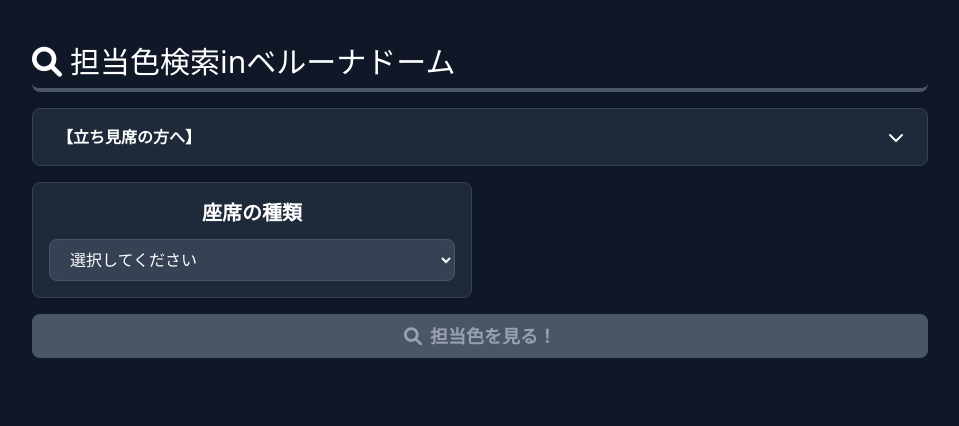
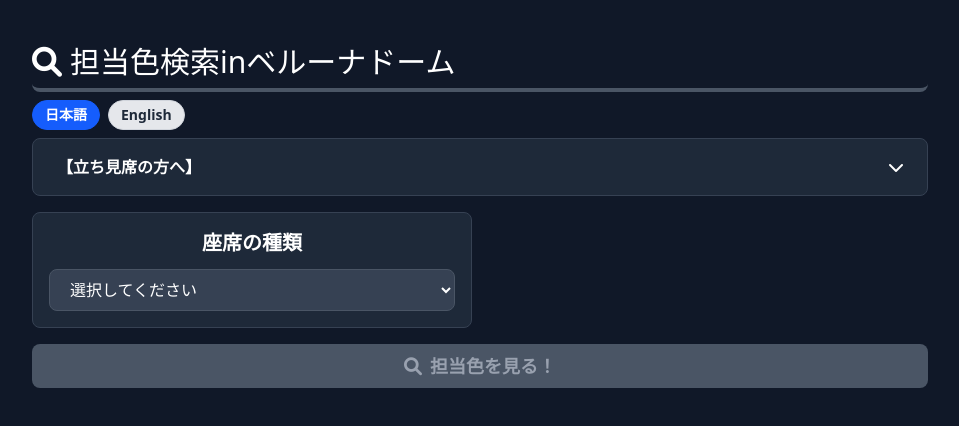
Before and after one commit to Yu-Takasaki/aqours6thcolor, a Next.js app: page / in a window 1280 px wide. Shown: the top 426 px of the page, without its empty margins (160-1119 px from the left). Built offline with nearby package versions, Linux system fonts and the light colour scheme.

Commit message:
多言語対応その１

```diff
--- a/src/app/_components/InfoAccordion.tsx
+++ b/src/app/_components/InfoAccordion.tsx
@@ -2,7 +2,11 @@
 
 import React, { useState } from "react";
 
-export default function InfoAccordion() {
+interface InfoAccordionProps {
+  messages: Record<string, string>;
+}
+
+export default function InfoAccordion({ messages }: InfoAccordionProps) {
   const [isOpen, setIsOpen] = useState(false);
 
   return (
@@ -11,15 +15,14 @@
         className="w-full px-6 py-4 text-left font-semibold flex items-center justify-between hover:bg-gray-700 transition-colors"
         onClick={() => setIsOpen(!isOpen)}
       >
-        <span>【立ち見席の方へ】</span>
+        <span>{messages['standing_title']}</span>
         <i className={`fas fa-chevron-down transition-transform ${isOpen ? 'rotate-180' : ''}`}></i>
       </button>
 
       {isOpen && (
         <div className="px-6 pb-4">
           <p className="text-gray-300 leading-relaxed">
-            立ち見席につきましては座席番号の記載ルールが不明瞭なため今回のAqoursRainbowでは詳細な色の指定をすることが難しくなってしまいました。<br />
-            つきましては、立ち見席は自分達の前方のブロックの色を引き継いでいただきますようよろしくお願いいたします。
+            {messages['standing_body']}
           </p>
         </div>
       )}
--- /dev/null
+++ b/src/app/_components/LanguageChip.tsx
@@ -0,0 +1,25 @@
+import React from "react";
+
+interface LanguageChipProps {
+  locale: string;
+  onChange: (locale: string) => void;
+}
+
+export default function LanguageChip({ locale, onChange }: LanguageChipProps) {
+  return (
+    <div className="flex gap-2">
+      <button
+        className={`px-3 py-1 rounded-full text-sm font-semibold transition-colors border ${locale === 'ja' ? 'bg-blue-600 text-white border-blue-600' : 'bg-gray-200 text-gray-800 border-gray-300'}`}
+        onClick={() => onChange('ja')}
+      >
+        日本語
+      </button>
+      <button
+        className={`px-3 py-1 rounded-full text-sm font-semibold transition-colors border ${locale === 'en' ? 'bg-blue-600 text-white border-blue-600' : 'bg-gray-200 text-gray-800 border-gray-300'}`}
+        onClick={() => onChange('en')}
+      >
+        English
+      </button>
+    </div>
+  );
+}
--- a/src/app/_components/ResultModal.tsx
+++ b/src/app/_components/ResultModal.tsx
@@ -9,9 +9,10 @@
     text: string;
     image: string;
   };
+  messages: Record<string, string>;
 }
 
-export default function ResultModal({ isOpen, onClose, result }: ResultModalProps) {
+export default function ResultModal({ isOpen, onClose, result, messages }: ResultModalProps) {
   const [show, setShow] = useState(isOpen);
   const [visible, setVisible] = useState(isOpen);
 
@@ -35,7 +36,7 @@
     >
       <div className={`bg-gray-800 rounded-lg p-8 max-w-md w-full mx-4 transition-opacity duration-500 ${visible ? 'opacity-100' : 'opacity-0'}`}>
         <div className="text-center">
-          <h3 className="text-xl font-semibold text-white mb-4">あなたの色は...</h3>
+          <h3 className="text-xl font-semibold text-white mb-4">{messages['your_color_is']}</h3>
           <div className="mb-4">
             <img
               src={result.image}
@@ -53,7 +54,7 @@
             className="bg-blue-600 hover:bg-blue-700 text-white px-6 py-2 rounded-lg transition-colors"
             onClick={onClose}
           >
-            閉じる
+            {messages['close']}
           </button>
         </div>
       </div>
--- a/src/app/_components/RowNumberSelector.tsx
+++ b/src/app/_components/RowNumberSelector.tsx
@@ -7,6 +7,7 @@
   seatType: string;
   base: string;
   block: string;
+  messages: Record<string, string>;
 }
 
 export default function RowNumberSelector({
@@ -14,26 +15,27 @@
   onRowChange,
   seatType,
   base,
-  block
+  block,
+  messages
 }: RowNumberSelectorProps) {
   const rowOptions = getRowOptions(seatType, base, block);
 
   return (
     <div className="bg-gray-800 rounded-lg border border-gray-700 p-4">
-      <h4 className="text-xl font-semibold text-center mb-3">列(段)</h4>
+      <h4 className="text-xl font-semibold text-center mb-3">{messages['row']}</h4>
       <select
         className="w-full px-4 py-2 bg-gray-700 border border-gray-600 rounded-lg text-white focus:outline-none focus:ring-2 focus:ring-blue-500"
         value={row}
         onChange={(e) => onRowChange(e.target.value)}
         disabled={!block}
       >
-        <option value="">選択してください</option>
+        <option value="">{messages['select']}</option>
         {rowOptions.map((rowNum: string) => (
           <option key={rowNum} value={rowNum}>{rowNum}</option>
         ))}
       </select>
       {!row && block && (
-        <div className="text-red-400 text-sm mt-2">列を選択してください。</div>
+        <div className="text-red-400 text-sm mt-2">{messages['select_row']}</div>
       )}
     </div>
   );
--- a/src/app/_components/SeatTypeSelector.tsx
+++ b/src/app/_components/SeatTypeSelector.tsx
@@ -3,18 +3,19 @@
 interface SeatTypeSelectorProps {
   value: string;
   onChange: (value: string) => void;
+  messages: Record<string, string>;
 }
 
-export default function SeatTypeSelector({ value, onChange }: SeatTypeSelectorProps) {
+export default function SeatTypeSelector({ value, onChange, messages }: SeatTypeSelectorProps) {
   return (
     <div className="bg-gray-800 rounded-lg border border-gray-700 p-4">
-      <h4 className="text-xl font-semibold text-center mb-3">座席の種類</h4>
+      <h4 className="text-xl font-semibold text-center mb-3">{messages['seat_type']}</h4>
       <select
         className="w-full px-4 py-2 bg-gray-700 border border-gray-600 rounded-lg text-white focus:outline-none focus:ring-2 focus:ring-blue-500"
         value={value}
         onChange={(e) => onChange(e.target.value)}
       >
-        <option value="">選択してください</option>
+        <option value="">{messages['select']}</option>
         <option value="arena">アリーナ</option>
         <option value="field">フィールドシート(スタンドFブロック)</option>
         <option value="other">上記以外</option>
--- /dev/null
+++ b/src/app/locales/en.ts
@@ -0,0 +1,17 @@
+const en = {
+  "title": "Member Color Search in Belluna Dome",
+  "your_color_is": "Your color is...",
+  "search_button": "Show my color!",
+  "seat_type": "Seat Type",
+  "base": "Base Side",
+  "block": "Block Number",
+  "row": "Row",
+  "select": "Please select",
+  "select_base": "Please select a base side.",
+  "select_block": "Please select a block.",
+  "select_row": "Please select a row.",
+  "close": "Close",
+  "standing_title": "[For Standing Seats]",
+  "standing_body": "For standing seats, the seat number rules are unclear, so it is difficult to specify a detailed color for this AqoursRainbow.\nTherefore, for standing seats, please follow the color of the block in front of you."
+};
+export default en;
--- /dev/null
+++ b/src/app/locales/ja.ts
@@ -0,0 +1,17 @@
+const ja = {
+  "title": "担当色検索inベルーナドーム",
+  "your_color_is": "あなたの色は...",
+  "search_button": "担当色を見る！",
+  "seat_type": "座席の種類",
+  "base": "塁側",
+  "block": "ブロック番号",
+  "row": "列(段)",
+  "select": "選択してください",
+  "select_base": "塁側を選択してください。",
+  "select_block": "ブロックを選択してください。",
+  "select_row": "列を選択してください。",
+  "close": "閉じる",
+  "standing_title": "【立ち見席の方へ】",
+  "standing_body": "立ち見席につきましては座席番号の記載ルールが不明瞭なため今回のAqoursRainbowでは詳細な色の指定をすることが難しくなってしまいました。\nつきましては、立ち見席は自分達の前方のブロックの色を引き継いでいただきますようよろしくお願いいたします。"
+};
+export default ja;
--- a/src/app/page.tsx
+++ b/src/app/page.tsx
@@ -8,6 +8,9 @@
 import ResultModal from "./_components/ResultModal";
 import InfoAccordion from "./_components/InfoAccordion";
 import { findColor, getResult } from "./lib/seatData";
+import LanguageChip from "./_components/LanguageChip";
+import ja from './locales/ja';
+import en from './locales/en';
 
 export default function Home() {
   const [seatType, setSeatType] = useState("");
@@ -17,6 +20,16 @@
   const [showModal, setShowModal] = useState(false);
   const [result, setResult] = useState({ color: "", member: "", text: "", image: "" });
   const [errors, setErrors] = useState<Record<string, boolean>>({});
+  const [locale, setLocale] = useState('ja');
+  const messages = React.useMemo(() => {
+    switch (locale) {
+      case 'en':
+        return en;
+      case 'ja':
+      default:
+        return ja;
+    }
+  }, [locale]);
 
   // バリデーション関数
   const validateField = (value: string, fieldName: string): boolean => {
@@ -121,7 +134,7 @@
 
     if (seatType === "other") {
       return Boolean(base && block && row &&
-             !errors.base && !errors.block && !errors.row);
+        !errors.base && !errors.block && !errors.row);
     }
 
     return true; // アリーナ、フィールドシートの場合は常に有効
@@ -133,23 +146,30 @@
         <article className="max-w-4xl mx-auto">
           <h2 className="text-3xl font-normal mt-3 pb-2 border-b-4 border-gray-600 rounded-lg">
             <i className="fas fa-search mr-2"></i>
-            担当色検索inベルーナドーム
+            {messages['title']}
           </h2>
 
-          <div className="mt-4">
-            <InfoAccordion />
+          {/* 言語切替チップ 右上配置 */}
+          <div className="mt-2">
+            <LanguageChip locale={locale} onChange={setLocale} />
+          </div>
+
+          <div className="mt-2">
+            <InfoAccordion messages={messages} />
 
             <div className="space-y-4">
               <div className="grid grid-cols-1 md:grid-cols-2 gap-4">
                 <SeatTypeSelector
                   value={seatType}
                   onChange={handleSeatTypeChange}
+                  messages={messages}
                 />
                 {seatType === "other" && (
                   <BaseSelector
                     value={base}
                     onChange={handleBaseChange}
                     seatType={seatType}
+                    messages={messages}
                   />
                 )}
                 {seatType === "other" && base && (
@@ -158,6 +178,7 @@
                     onChange={handleBlockChange}
                     seatType={seatType}
                     base={base}
+                    messages={messages}
                   />
                 )}
                 {seatType === "other" && base && block && (
@@ -167,6 +188,7 @@
                     seatType={seatType}
                     base={base}
                     block={block}
+                    messages={messages}
                   />
                 )}
               </div>
@@ -176,16 +198,15 @@
             <div className="mt-4 mb-8">
               <div className="w-full">
                 <button
-                  className={`w-full py-2 px-6 rounded-lg text-lg font-semibold transition-all duration-200 flex items-center justify-center ${
-                    isSearchButtonEnabled()
+                  className={`w-full py-2 px-6 rounded-lg text-lg font-semibold transition-all duration-200 flex items-center justify-center ${isSearchButtonEnabled()
                       ? 'bg-gradient-to-r from-red-500 to-orange-500 text-white hover:from-red-600 hover:to-orange-600'
                       : 'bg-gray-600 text-gray-400 cursor-not-allowed'
-                  }`}
+                    }`}
                   onClick={handleSearch}
                   disabled={!isSearchButtonEnabled()}
                 >
                   <i className="fas fa-search mr-2"></i>
-                  <span>担当色を見る！</span>
+                  <span>{messages['search_button']}</span>
                 </button>
               </div>
             </div>
@@ -197,6 +218,7 @@
         isOpen={showModal}
         onClose={() => setShowModal(false)}
         result={result}
+        messages={messages}
       />
     </div>
   );
```
Also changed, not shown: package.json (+6 -6 lines), src/app/_components/BaseSelector.tsx (+5 -4 lines), src/app/_components/BlockSelector.tsx (+5 -4 lines).
